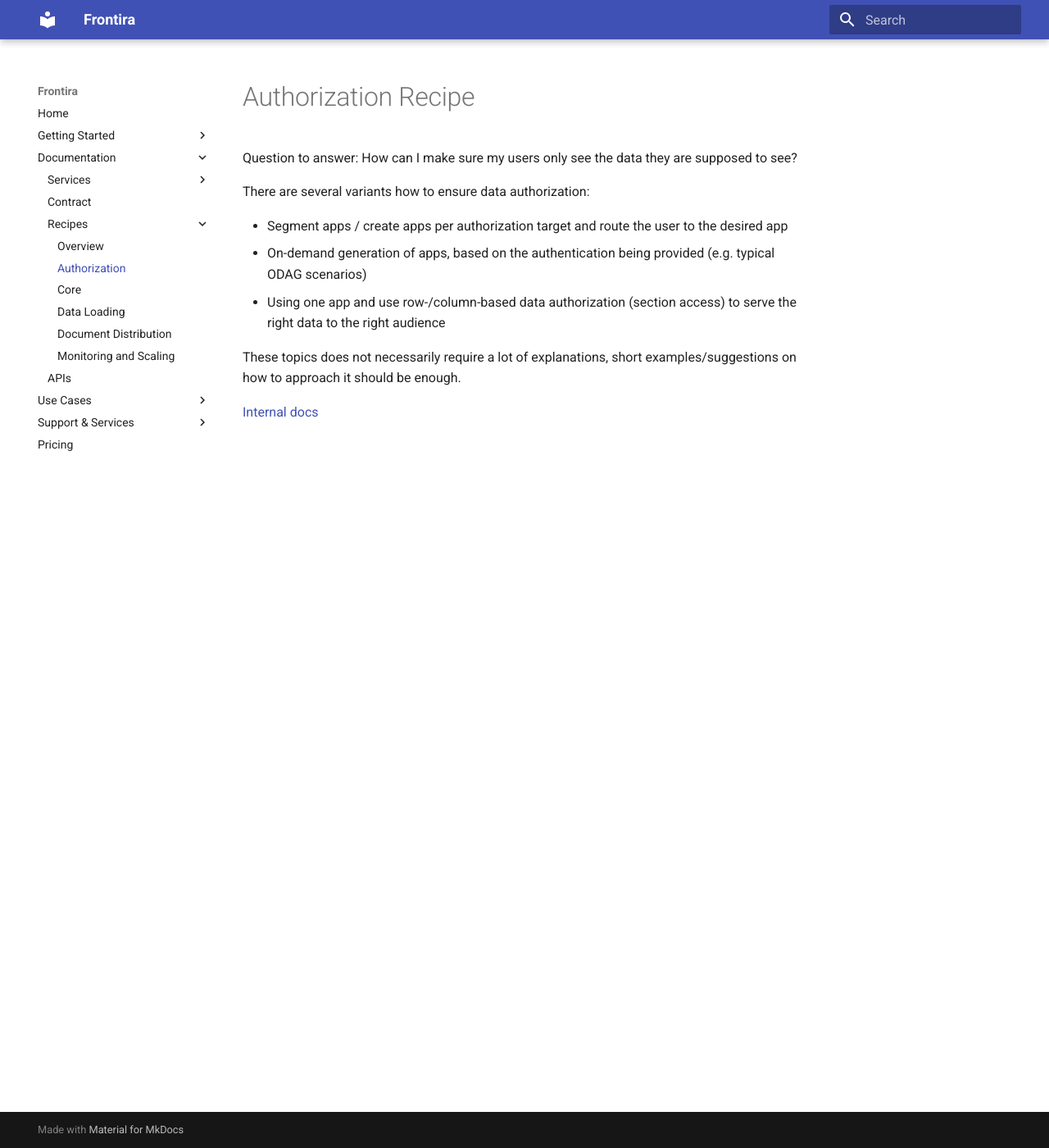
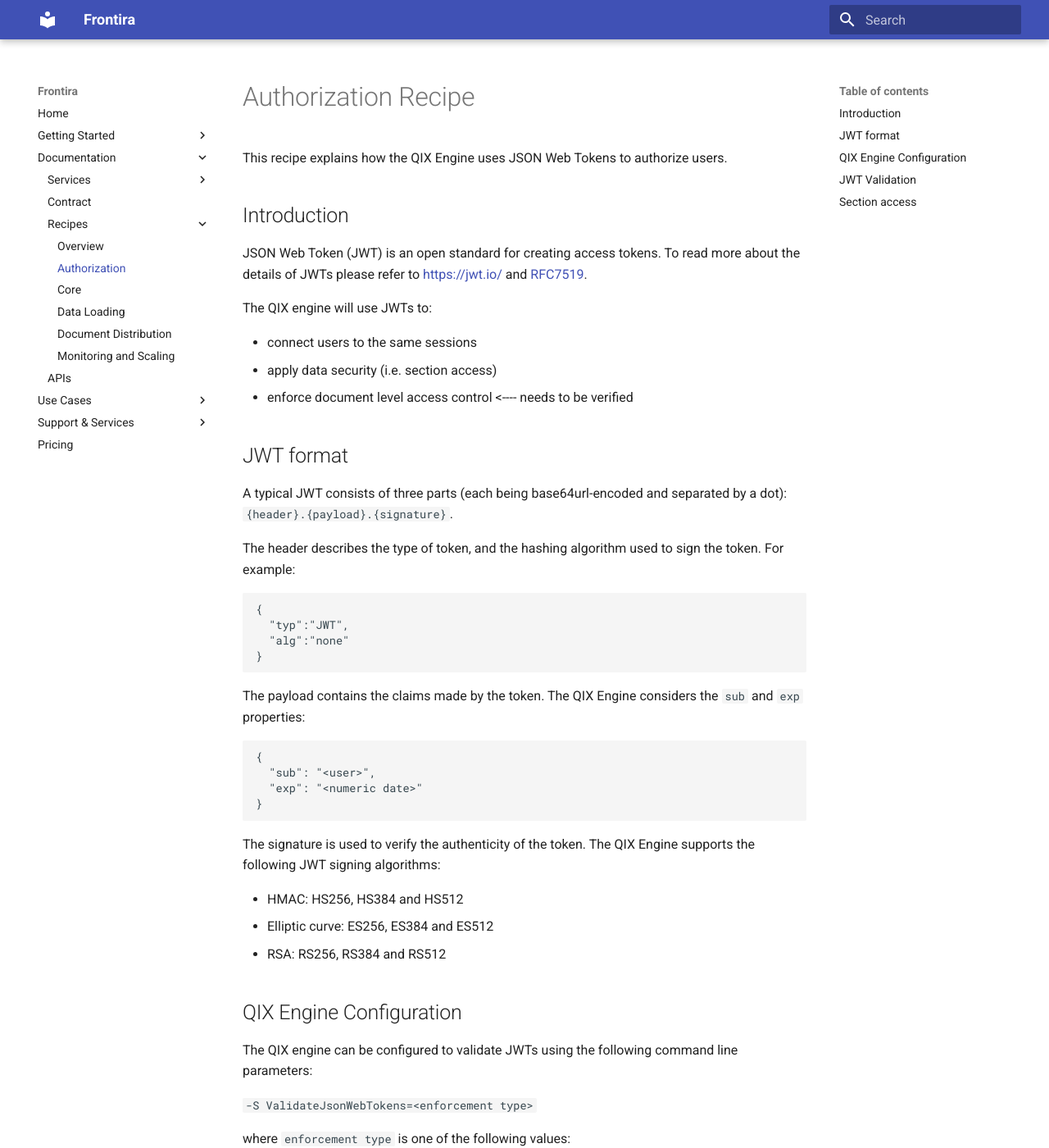
Before and after one commit to qlik-oss/core-website, an MkDocs documentation site: the page built from docs/documentation/recipes/authorization.md, in a window 1280 px wide and 1400 px high. Shown: the whole window at 82% size. Built offline with MkDocs 1.6.1 and Material for MkDocs 9.7.7, drawn with Linux system fonts in a browser that asks for light colours; old or Windows-style settings are respelled for this version of MkDocs; some of the changed text lies outside the part shown.

Commit message:
Authorization recipie; consider it an embryo

````diff
--- a/docs/documentation/recipes/authorization.md
+++ b/docs/documentation/recipes/authorization.md
@@ -1,15 +1,78 @@
 # Authorization Recipe
 
-Question to answer: How can I make sure my users
-only see the data they are supposed to see?
+This recipe explains how the QIX Engine uses JSON Web Tokens to authorize users.
 
-There are several variants how to ensure data authorization:
+## Introduction
 
-* Segment apps / create apps per authorization target and route the user to the desired app
-* On-demand generation of apps, based on the authentication being provided (e.g. typical ODAG scenarios)
-* Using one app and use row-/column-based data authorization (section access) to serve the right data to the right audience
+JSON Web Token (JWT) is an open standard for creating access tokens. To read more about the details of JWTs please
+refer to [https://jwt.io/](https://jwt.io/) and [RFC7519](https://tools.ietf.org/html/rfc7519).
 
-These topics does not necessarily require a lot of explanations,
-short examples/suggestions on how to approach it should be enough.
+The QIX engine will use JWTs to:
 
-[Internal docs](https://confluence/x/6ZaBB)
+- connect users to the same sessions
+- apply data security (i.e. section access)
+- enforce document level access control <---- needs to be verified
+
+## JWT format
+
+A typical JWT consists of three parts (each being base64url-encoded and separated by a dot):
+`{header}.{payload}.{signature}`.
+
+The header describes the type of token, and the hashing algorithm used to sign the token. For example:
+
+```json
+{
+  "typ":"JWT",
+  "alg":"none"
+}
+```
+
+The payload contains the claims made by the token. The QIX Engine considers the `sub` and `exp` properties:
+
+```json
+{
+  "sub": "<user>",
+  "exp": "<numeric date>"
+}
+```
+
+The signature is used to verify the authenticity of the token. The QIX Engine supports the following JWT signing
+algorithms:
+
+- HMAC: HS256, HS384 and HS512
+- Elliptic curve: ES256, ES384 and ES512
+- RSA: RS256, RS384 and RS512
+
+## QIX Engine Configuration
+
+The QIX engine can be configured to validate JWTs using the following command line parameters:
+
+`-S ValidateJsonWebTokens=<enforcement type>`
+
+where `enforcement type` is one of the following values:
+
+| Value | Description |
+|---|---|
+| 0 | Not enforced (default) |
+| 1 | Enforce JWT validation; JWT can be either signed or unsigned |
+| 2 | Enforce JWT validation; JWT must be signed |
+
+HMAC secrets are injected through the command line parameter: `-S JsonWebTokenSecret=<secret>`. Elliptic curve and RSA
+requires a public key (packaged in a `pem`file)  which is set through: `-S JsonWebTokenPath=<path to pem file>`.
+
+## JWT Validation
+
+The JWT should be passed to the QIX Engine in the `Authorization` header using the `Bearer` schema:
+`Authorization: Bearer <token>`
+
+The JWT will be validated once the websocket connection is established. In order for validation to be successful, two
+conditions must be met:
+
+1. the signature must be valid
+1. if the `exp` field exists, the expiry date must not been passed
+
+If validation fails, the request will be rejected with the `401 Unauthorized` HTTP response code.
+
+## Section access
+
+Section access goes here!
````
